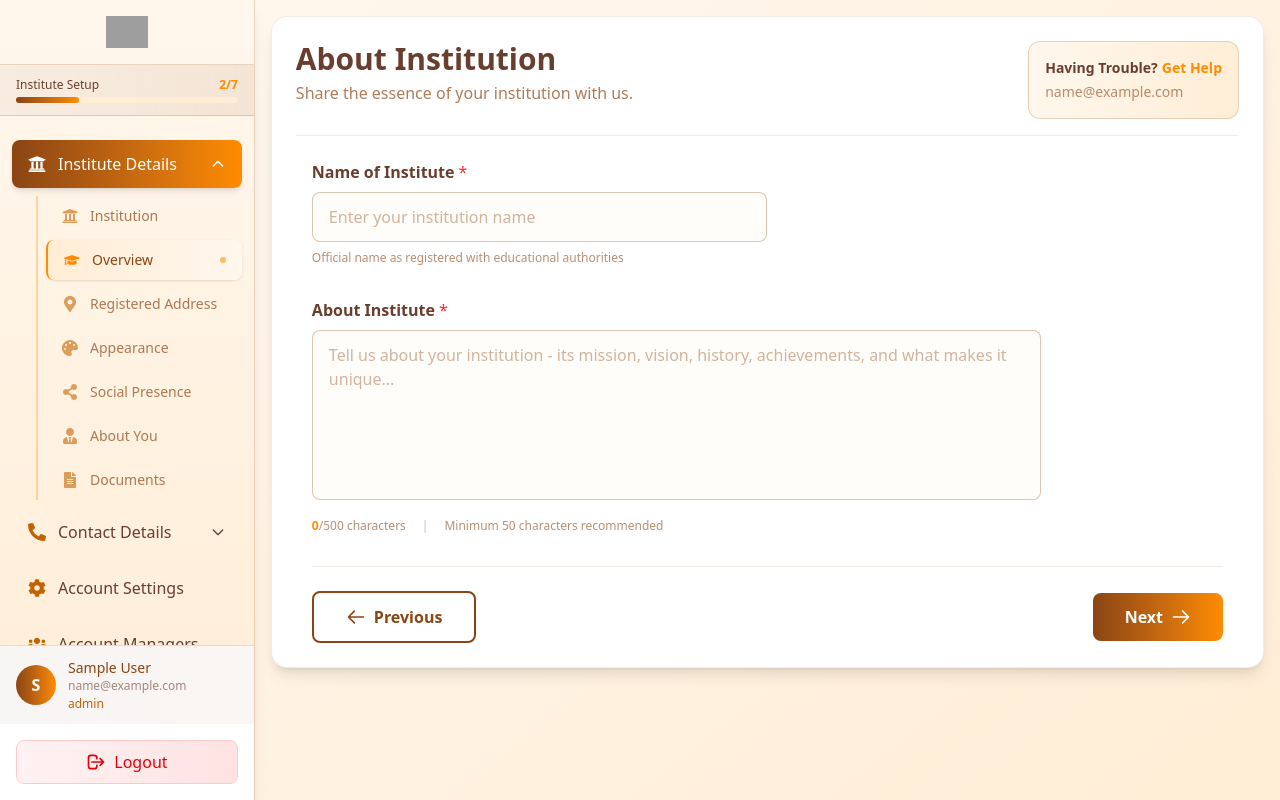
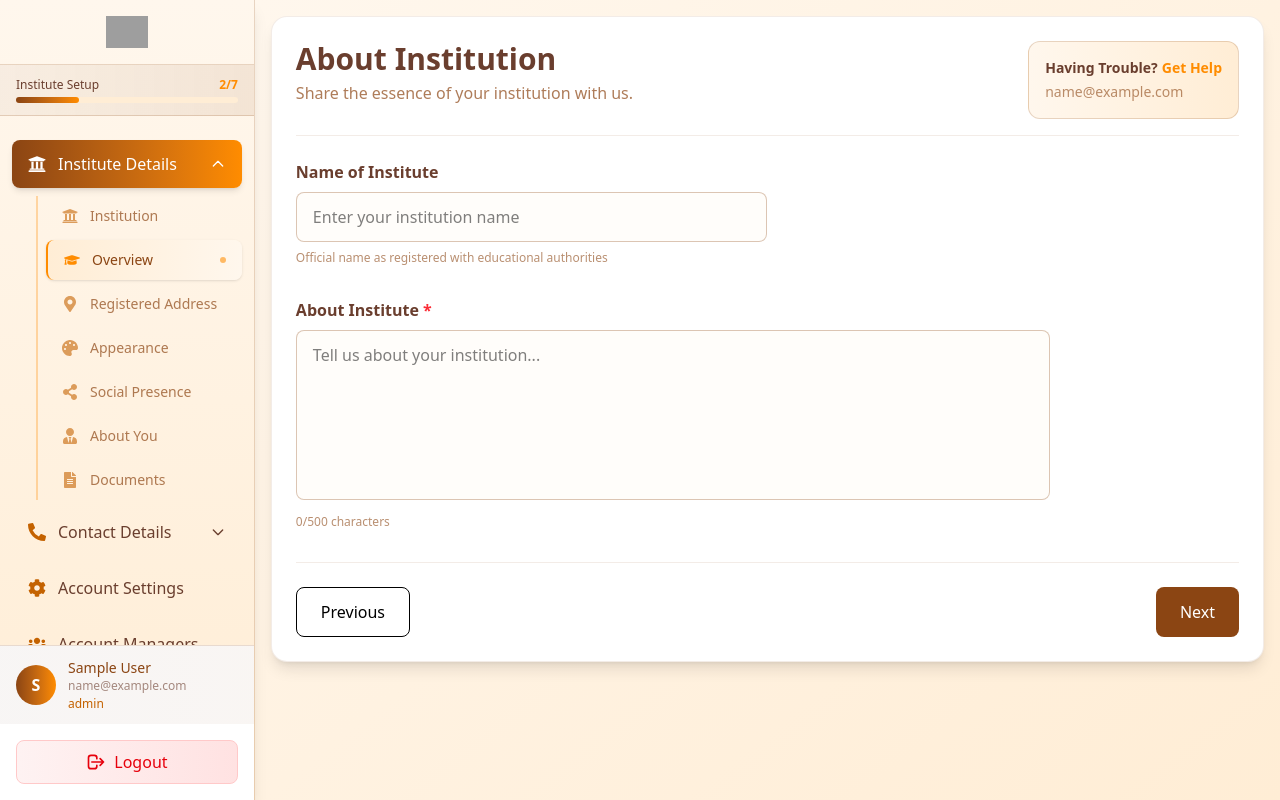
Before and after one commit to PrateekMishraaa/Yuvamanthan, a React app: page /institution/overview in a window 1280 px wide. Built offline with nearby package versions, Linux system fonts and the light colour scheme; sample sign-in values are in the browser's storage; grey boxes are pictures that could not be loaded; the HTML template or start-up script is replaced by a standard one.

Commit message:
add context-api for institution

```diff
--- a/src/Context/InstitutesContext.jsx
+++ b/src/Context/InstitutesContext.jsx
@@ -3,37 +3,50 @@ import React, { createContext, useState } from 'react';
 export const UserContext = createContext();
 
 const UserProvider = ({ children }) => {
+
   const [formData, setFormData] = useState({
     institutionDetails: {
-      instituteType: "",        // ← should be SINGLE value (important)
+      instituteType: "",
       universityType: "",
       educationMedium: {
         hindi: false,
         english: false
       }
+    },
+
+    aboutInstitution: {
+      instituteName: "",
+      aboutInstitute: ""
     }
   });
 
   /*
-    Generic deep updater
-    section = "institutionDetails"
-    field   = "educationMedium"
-    name    = "hindi"
-    value   = true
+    Universal change handler
+
+    section → institutionDetails / aboutInstitution
+    field   → instituteType / educationMedium / instituteName
+    name    → hindi / english (ONLY for nested objects)
+    value   → new value
   */
   const handleChange = (section, field, name, value) => {
-    setFormData(prev => ({
+    setFormData(prev => {
+
+      const sectionData = prev[section];
+
+      return {
         ...prev,
         [section]: {
-        ...prev[section],
+          ...sectionData,
+
           [field]: name
             ? {
-              ...prev[section][field],
+                ...(sectionData[field] || {}),   // ✅ SAFE SPREAD
                 [name]: value
               }
             : value
         }
-    }));
+      };
+    });
   };
 
   return (
--- a/src/Dashboard/Institution.jsx
+++ b/src/Dashboard/Institution.jsx
@@ -94,7 +94,8 @@ const Institution = () => {
             <Trouble />
           </div>
 
-          <div className='w-full px-4'>
+       <form action="">
+           <div className='w-full px-4'>
 
             {/* Institution Section */}
             {(!section || section === 'institution') ? (
@@ -248,6 +249,7 @@ const Institution = () => {
             </div>
 
           </div>
+       </form>
         </div>
       </section>
     </section>
--- a/src/Pages/InstitutionParts/OverView.jsx
+++ b/src/Pages/InstitutionParts/OverView.jsx
@@ -1,34 +1,21 @@
-import React from 'react'
+import React, { useContext } from 'react'
 import Sidebar from '../../Components/Sidebar/Sidebar'
 import Trouble from '../../Components/Trouble/Trouble'
+import { UserContext } from '../../Context/InstitutesContext'
 
 const OverView = () => {
-  // Color theme from YuuthCommunity
-  const COLORS = {
-    primary: {
-      dark: "#6A3E2E",
-      medium: "#8B4513",
-      light: "#E07B00"
-    },
-    secondary: {
-      dark: "#C46200",
-      medium: "#FF8C00",
-      light: "#FFA500"
-    },
-    background: {
-      light: "#FFF7ED",
-      lighter: "#FFEDD5",
-      white: "#FFFFFF"
-    }
-  };
+  const { formData, handleChange } = useContext(UserContext)
+
+  console.log("This is overview form context api", formData.aboutInstitution)
 
   return (
-    <>
     <section className='flex'>
-        <Sidebar />
+      <Sidebar currentSection="Overview" />
+
       <section className='h-auto w-full bg-gradient-to-br from-[#FFF7ED] to-[#FFEDD5] p-4'>
         <div className='h-auto w-full bg-white rounded-2xl shadow-lg p-6 border border-[#8B4513]/10'>
-            {/* Header Section */}
+
+          {/* Header */}
           <div className='flex justify-between items-start border-b border-[#8B4513]/10 pb-4 mb-6'>
             <div>
               <h1 className='text-3xl font-bold text-[#6A3E2E]'>About Institution</h1>
@@ -39,21 +26,28 @@ const OverView = () => {
             <Trouble />
           </div>
 
-            {/* Form Content */}
-            <div className='w-full px-4'>
-              {/* Name of Institute */}
+          {/* Institute Name */}
           <div className='mb-8'>
-                <label className='block mb-2'>
-                  <span className='font-semibold text-[#6A3E2E]'>Name of Institute</span>
-                  <span className='text-red-500 ml-1'>*</span>
+            <label className='block mb-2 font-semibold text-[#6A3E2E]'>
+              Name of Institute
             </label>
+
             <input
               type="text"
               placeholder="Enter your institution name"
+              value={formData.aboutInstitution.instituteName}
+              onChange={(e) =>
+                handleChange(
+                  "aboutInstitution",
+                  "instituteName",
+                  null,
+                  e.target.value
+                )
+              }
               className='w-full md:w-2/3 lg:w-1/2 py-3 px-4 border border-[#8B4513]/30 rounded-lg bg-[#FFF7ED]/30
-                           focus:border-[#FF8C00] focus:ring-2 focus:ring-[#FF8C00]/20 outline-none
-                           transition-all duration-300 placeholder:text-[#8B4513]/40 text-[#6A3E2E]'
+                         focus:border-[#FF8C00] focus:ring-2 focus:ring-[#FF8C00]/20 outline-none'
             />
+
             <p className='text-xs text-[#8B4513]/60 mt-2'>
               Official name as registered with educational authorities
             </p>
@@ -61,62 +55,45 @@ const OverView = () => {
 
           {/* About Institute */}
           <div className='mb-8'>
-                <label className='block mb-2'>
-                  <span className='font-semibold text-[#6A3E2E]'>About Institute</span>
-                  <span className='text-red-500 ml-1'>*</span>
+            <label className='block mb-2 font-semibold text-[#6A3E2E]'>
+              About Institute <span className='text-red-500'>*</span>
             </label>
+
             <textarea
               rows="6"
-                  placeholder="Tell us about your institution - its mission, vision, history, achievements, and what makes it unique..."
+              placeholder="Tell us about your institution..."
+              value={formData.aboutInstitution.aboutInstitute}
+              onChange={(e) =>
+                handleChange(
+                  "aboutInstitution",
+                  "aboutInstitute",
+                  null,
+                  e.target.value
+                )
+              }
               className='w-full md:w-4/5 py-3 px-4 border border-[#8B4513]/30 rounded-lg bg-[#FFF7ED]/30
-                           focus:border-[#FF8C00] focus:ring-2 focus:ring-[#FF8C00]/20 outline-none
-                           transition-all duration-300 placeholder:text-[#8B4513]/40 text-[#6A3E2E]
-                           resize-none'
-                ></textarea>
+                         focus:border-[#FF8C00] focus:ring-2 focus:ring-[#FF8C00]/20 outline-none resize-none'
+            />
 
-                {/* Character Count */}
-                <div className='flex flex-wrap justify-between items-center mt-3'>
-                  <div className='flex items-center gap-4'>
-                    <span className='text-xs text-[#8B4513]/60'>
-                      <span className='font-semibold text-[#FF8C00]'>0</span>/500 characters
-                    </span>
-                    <span className='text-xs text-[#8B4513]/40'>|</span>
-                    <span className='text-xs text-[#8B4513]/60'>
-                      Minimum 50 characters recommended
-                    </span>
-                  </div>
+            <div className='text-xs text-[#8B4513]/60 mt-2'>
+              {formData.aboutInstitution.aboutInstitute.length}/500 characters
             </div>
           </div>
 
-              {/* Navigation Buttons - Previous and Next Only */}
-              <div className='flex justify-between items-center gap-4 pt-6 border-t border-[#8B4513]/10'>
-                {/* Previous Button */}
-                <button className='px-8 py-3 border-2 border-[#8B4513] text-[#8B4513] cursor-pointer
-                                 rounded-lg font-semibold hover:bg-[#FFF7ED] transition-all duration-300
-                                 hover:border-[#FF8C00] hover:text-[#FF8C00] flex items-center gap-2
-                                 group'>
-                  <svg className="w-5 h-5 group-hover:-translate-x-1 transition-transform" fill="none" stroke="currentColor" viewBox="0 0 24 24">
-                    <path strokeLinecap="round" strokeLinejoin="round" strokeWidth={2} d="M10 19l-7-7m0 0l7-7m-7 7h18" />
-                  </svg>
+          {/* Buttons */}
+          <div className='flex justify-between pt-6 border-t border-[#8B4513]/10'>
+            <button className='px-6 py-3 border rounded-lg'>
               Previous
             </button>
 
-                {/* Next Button */}
-                <button className='px-8 py-3 bg-gradient-to-r from-[#8B4513] to-[#FF8C00] text-white
-                                 cursor-pointer rounded-lg font-semibold hover:shadow-lg
-                                 hover:from-[#6A3E2E] hover:to-[#C46200] transition-all duration-300
-                                 flex items-center gap-2 group'>
+            <button className='px-6 py-3 bg-[#8B4513] text-white rounded-lg'>
               Next
-                  <svg className="w-5 h-5 group-hover:translate-x-1 transition-transform" fill="none" stroke="currentColor" viewBox="0 0 24 24">
-                    <path strokeLinecap="round" strokeLinejoin="round" strokeWidth={2} d="M14 5l7 7m0 0l-7 7m7-7H3" />
-                  </svg>
             </button>
           </div>
-            </div>
+
         </div>
       </section>
     </section>
-    </>
   )
 }
 
```
Lines whose indentation alone changed are shown as unchanged.
